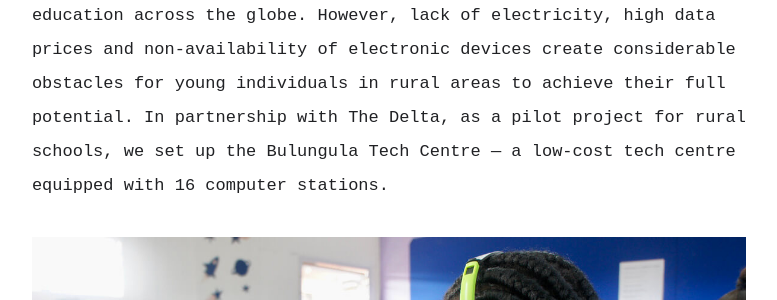
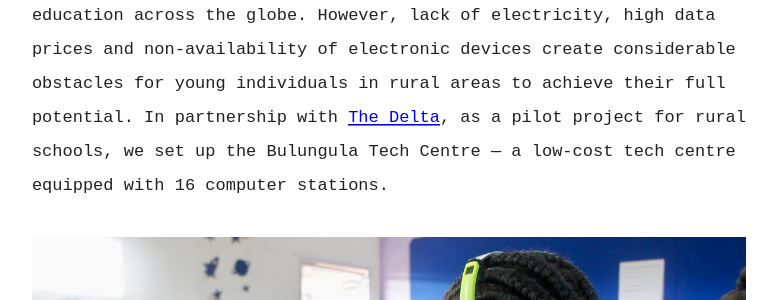
Before and after one commit to bulungula-tech-centre/bulungula-tech-centre, a Jekyll site: the page built from story.md, in a window 1280 px wide and 900 px high, scrolled down 1139 px. Shown: the part 288-588 px from the top of the window, without its empty margins (251-1028 px from the left). Built offline with Jekyll 4.4.1, drawn with Linux system fonts in a browser that asks for light colours; part of the change alters nothing that is shown; some of the changed text lies outside the part shown.

```diff
--- a/story.md
+++ b/story.md
@@ -10,7 +10,7 @@ The Bulungula Incubator is located in one of the most rural parts of the Mbhashe
 
 ![StoryImage1](/assets/images/story/landscape.jpg)
 
-Around the world, effective use of technology at school is advancing education across the globe. However,  lack of electricity, high data prices and non-availability of electronic devices create considerable obstacles for young individuals in rural areas to achieve their full potential. In partnership with The Delta, as a pilot project for rural schools, we set up the Bulungula Tech Centre — a low-cost tech centre equipped with 16 computer stations.
+Around the world, effective use of technology at school is advancing education across the globe. However,  lack of electricity, high data prices and non-availability of electronic devices create considerable obstacles for young individuals in rural areas to achieve their full potential. In partnership with [The Delta](https://www.thedelta.io/), as a pilot project for rural schools, we set up the Bulungula Tech Centre — a low-cost tech centre equipped with 16 computer stations.
 
 ![StoryImage2](/assets/images/story/lady_on_computer.jpeg)
 
```
